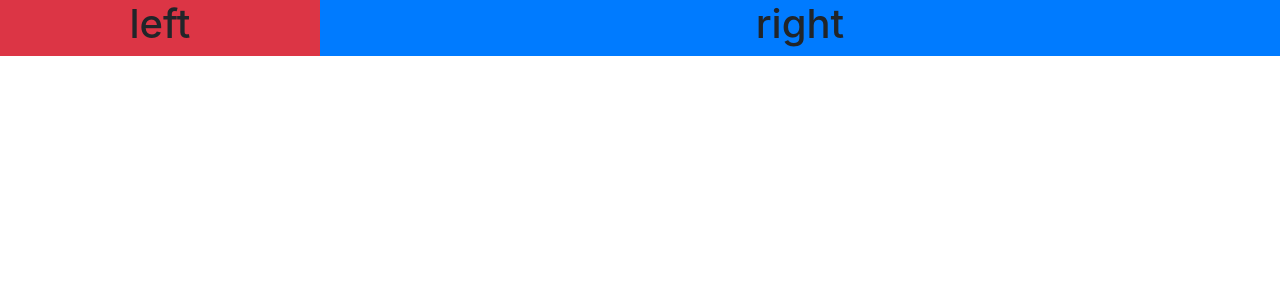
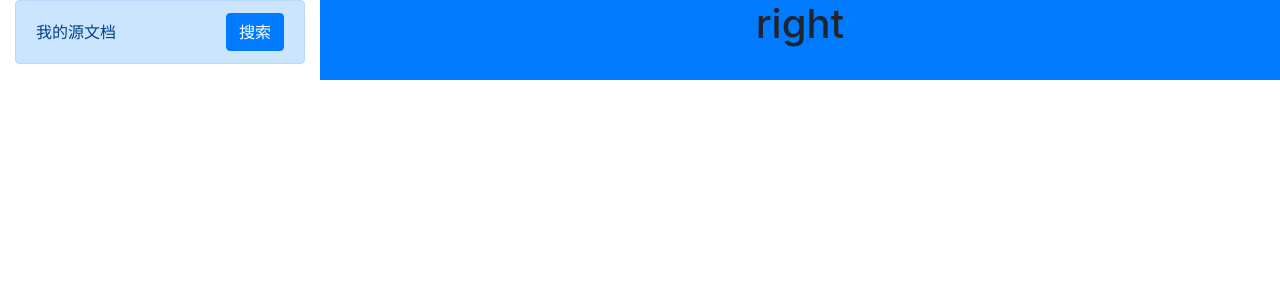
Before and after one commit to jims120706/electron-react-doc, a React (Create React App) app: page / in a window 1280 px wide. Shown: the top 300 px of the page. Built offline with nearby package versions, Linux system fonts and the light colour scheme.

Commit message:
feat：初步完成fileSearch组件

```diff
--- a/src/App.js
+++ b/src/App.js
@@ -2,13 +2,14 @@ import React from 'react';
 import logo from './logo.svg';
 import './App.css';
 import 'bootstrap/dist/css/bootstrap.min.css'
+import FileSearch from './components/FileSearch'
 
 function App() {
   return (
     <div className="App container-fluid">
       <div className="row">
-        <div className="col-3 bg-danger left-panel">
-          <h1>left</h1>
+        <div className="col-3 left-panel">
+          <FileSearch title="我的源文档" onFileSearch={() => {}}/>
         </div>
         <div className="col-9 bg-primary right-panel">
           <h1>right</h1>
--- /dev/null
+++ b/src/components/FileSearch.js
@@ -0,0 +1,21 @@
+import React, { useState } from 'react'
+
+const FileSearch = ({ title, onFileSearch }) => {
+    const [inputActive, setInputActive] = useState(false)
+    const [value, setValue] = useState('')
+
+    return (
+        <div className="alert alert-primary">
+            {!inputActive && <div className="d-flex justify-content-between align-items-center">
+                <span>{title}</span>
+                <button type="button" className="btn btn-primary" onClick={() => { setInputActive(true) }}>搜索</button>
+            </div>}
+            {inputActive && <div className="row">
+                <input className="form-control col-8" value={value} onChange={(e) => { setValue(e.target.value) }} />
+                <button type="button" className="btn btn-primary col-4" onClick={() => { setInputActive(false) }}>关闭</button>
+            </div>}
+        </div>
+    )
+}
+
+export default FileSearch
```
